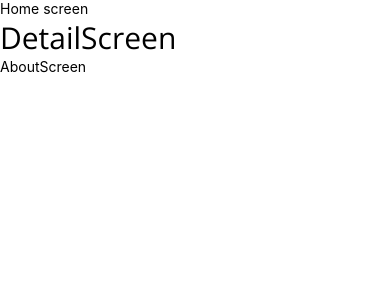
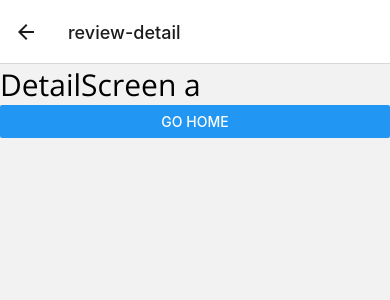
Before and after one commit to nguyenngoctuongvan3003/Reactive_Native_LuyenTap, a React Native app: screen /review-detail in a window 390 px wide. Shown: the top 300 px of the page. Built offline with nearby package versions, Linux system fonts and the light colour scheme.

Commit message:
navigation di chuyen man hinh

```diff
--- a/App.tsx
+++ b/App.tsx
@@ -6,12 +6,21 @@ import AboutScreen from "./components/review/about";
 import { useFonts } from "expo-font";
 import * as SplashScreen from "expo-splash-screen";
 import { useEffect } from "react";
+import { OPENSANS_REGULAR } from "./utils/const";
+
+//navigation
+import { NavigationContainer } from '@react-navigation/native';
+import { createNativeStackNavigator} from '@react-navigation/native-stack';
+
+
 
 SplashScreen.preventAutoHideAsync();
 
+
+
 const App = () => {
   const [loaded, error] = useFonts({
-    vanvuive: require("./assets/fonts/OpenSans-Regular.ttf"),
+    [OPENSANS_REGULAR]: require("./assets/fonts/OpenSans-Regular.ttf"),
   });
 
   useEffect(() => {
@@ -24,12 +33,22 @@ const App = () => {
     return null;
   }
 
+  const Stack = createNativeStackNavigator<RootStackParamList>();
+
   return (
-    <View>
-      <HomeScreen />
-      <DetailScreen />
-      <AboutScreen />
-    </View>
+
+    // <View>
+    //   <HomeScreen />
+    //   <DetailScreen />
+    //   <AboutScreen />
+    // </View>
+
+    <NavigationContainer>
+    <Stack.Navigator>
+      <Stack.Screen name="Home" component={HomeScreen}  options={{ title: 'Trang chủ' }} />
+      <Stack.Screen name="review-detail" component={DetailScreen} />
+    </Stack.Navigator>
+  </NavigationContainer>
   );
 };
 
--- a/components/review/about.tsx
+++ b/components/review/about.tsx
@@ -1,9 +1,15 @@
-import { Text, View } from "react-native"
+import { StyleSheet, Text, View } from "react-native"
+import { globalStyle } from "../../utils/const"
 
+const styles=StyleSheet.create({
+    about:{
+        fontSize:30
+    }
+})
 const AboutScreen =()=>{
     return(
         <View>
-            <Text>AboutScreen</Text>
+            <Text style={[styles.about,globalStyle.globalFont]}>AboutScreen</Text>
         </View>
     )
 }
--- a/components/review/detail.tsx
+++ b/components/review/detail.tsx
@@ -1,14 +1,19 @@
-import { Text, View, StyleSheet } from "react-native";
+import { Text, View, StyleSheet, Button } from "react-native";
+import { OPENSANS_REGULAR } from "../../utils/const";
 const styles = StyleSheet.create({
   review: {
     fontSize: 30,
-    fontFamily: "vanvuive",
+    fontFamily: OPENSANS_REGULAR,
   },
 });
+
+import { NavigationProp, useNavigation } from "@react-navigation/native";
 const DetailScreen = () => {
+const navigation: NavigationProp<RootStackParamList>= useNavigation();
   return (
     <View>
-      <Text style={styles.review}>DetailScreen</Text>
+      <Text style={styles.review}>DetailScreen a</Text>
+      <Button title="Go Home" onPress={()=>navigation.navigate("Home")}></Button>
     </View>
   );
 };
--- a/components/review/home.tsx
+++ b/components/review/home.tsx
@@ -1,9 +1,11 @@
-import { Text, View } from "react-native"
+import { Button, Text, View } from "react-native"
 
-const HomeScreen =()=>{
+const HomeScreen =(props:any)=>{
+    const {navigation}=props;
     return(
         <View>
             <Text>Home screen</Text>
+            <Button title="View Detail" onPress={()=>navigation.navigate("review-detail")}></Button>
         </View>
     )
 }
--- a/package.json
+++ b/package.json
@@ -14,12 +14,16 @@
     "web": "expo start --web"
   },
   "dependencies": {
+    "@react-navigation/native": "6.1.18",
+    "@react-navigation/native-stack": "6.10.1",
     "expo": "51.0.20",
     "expo-font": "12.0.9",
     "expo-splash-screen": "0.27.5",
     "expo-status-bar": "1.12.1",
     "react": "18.2.0",
-    "react-native": "0.74.3"
+    "react-native": "0.74.3",
+    "react-native-safe-area-context": "4.10.5",
+    "react-native-screens": "3.31.1"
   },
   "devDependencies": {
     "@babel/core": "7.24.8",
--- /dev/null
+++ b/type/route.d.ts
@@ -0,0 +1,4 @@
+type RootStackParamList = {
+    Home: undefined;
+    "review-detail": undefined;
+  };
--- /dev/null
+++ b/utils/const.ts
@@ -0,0 +1,8 @@
+import { StyleSheet } from "react-native";
+
+export const OPENSANS_REGULAR="OpenSans-Regular";
+export const globalStyle=StyleSheet.create({
+    globalFont:{
+        fontFamily:OPENSANS_REGULAR
+    }
+});
```
Also changed, not shown: 1 other file (tests, documents, lock files or other folders).
